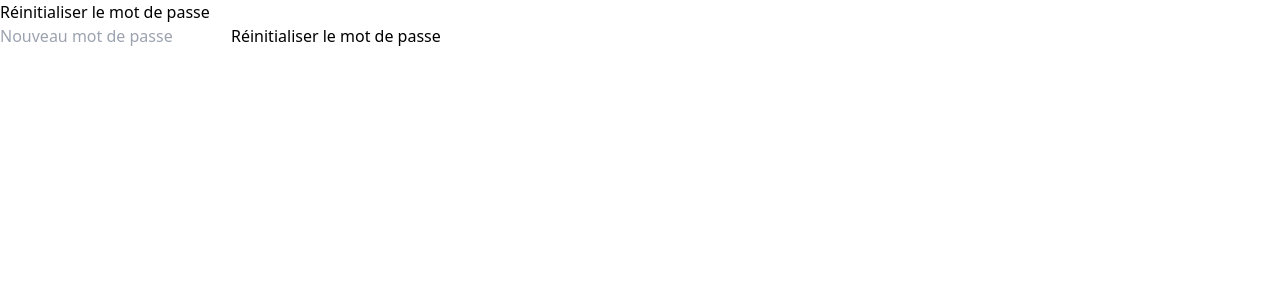
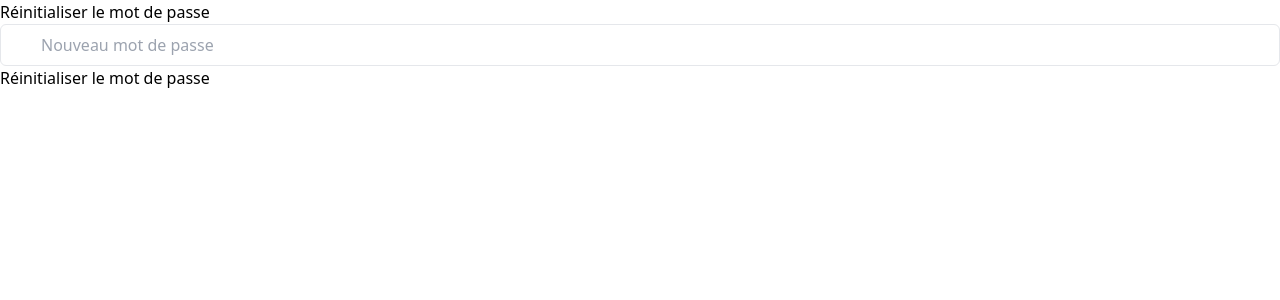
Before and after one commit to pierregibrenne/MaisonPourTous, a React (Vite) app: page /reset-password in a window 1280 px wide. Shown: the top 300 px of the page. Built offline with nearby package versions, Linux system fonts and the light colour scheme.

Commit message:
ResetPassword

```diff
--- a/src/pages/Login.jsx
+++ b/src/pages/Login.jsx
@@ -3,7 +3,7 @@ import { supabase } from "../client";
 import { Link, useNavigate } from "react-router-dom";
 import imageMomo from "../assets/imageMomo.png";
 import logoOfficiel from "../assets/logoOfficiel.png";
-
+import ResetPassword from "./ResetPassword";
 const Login = ({ setToken }) => {
   let navigate = useNavigate();
   const [formData, setFormData] = useState({
@@ -42,7 +42,7 @@ const Login = ({ setToken }) => {
       const { error } = await supabase.auth.resetPasswordForEmail(
         emailForReset,
         {
-          redirectTo: "http://localhost:5173/reset-password",
+          redirectTo: "https://maison-pour-tous.vercel.app/reset-password",
         }
       );
       if (error) throw error;
@@ -143,6 +143,7 @@ const Login = ({ setToken }) => {
                 type="text"
                 className="w-full py-2 pl-10 border rounded-md focus:outline-none focus:ring focus:border-blue-300 mb-4"
               />
+              <ResetPassword emailForReset={emailForReset} />
               <button
                 type="submit"
                 className="bg-blue-500 text-white py-2 px-4 w-full rounded-full hover:bg-blue-600 focus:outline-none focus:ring focus:border-blue-300"
--- a/src/pages/ResetPassword.jsx
+++ b/src/pages/ResetPassword.jsx
@@ -24,8 +24,9 @@ const ResetPassword = () => {
   return (
     <div>
       <h2>Réinitialiser le mot de passe</h2>
-      <form onSubmit={handleResetPassword}>
+      <form onSubmit={handleResetPassword} className="">
         <input
+        className="w-full py-2 pl-10 border rounded-md focus:outline-none focus:ring focus:border-blue-300"
           type="password"
           placeholder="Nouveau mot de passe"
           value={newPassword}
```
